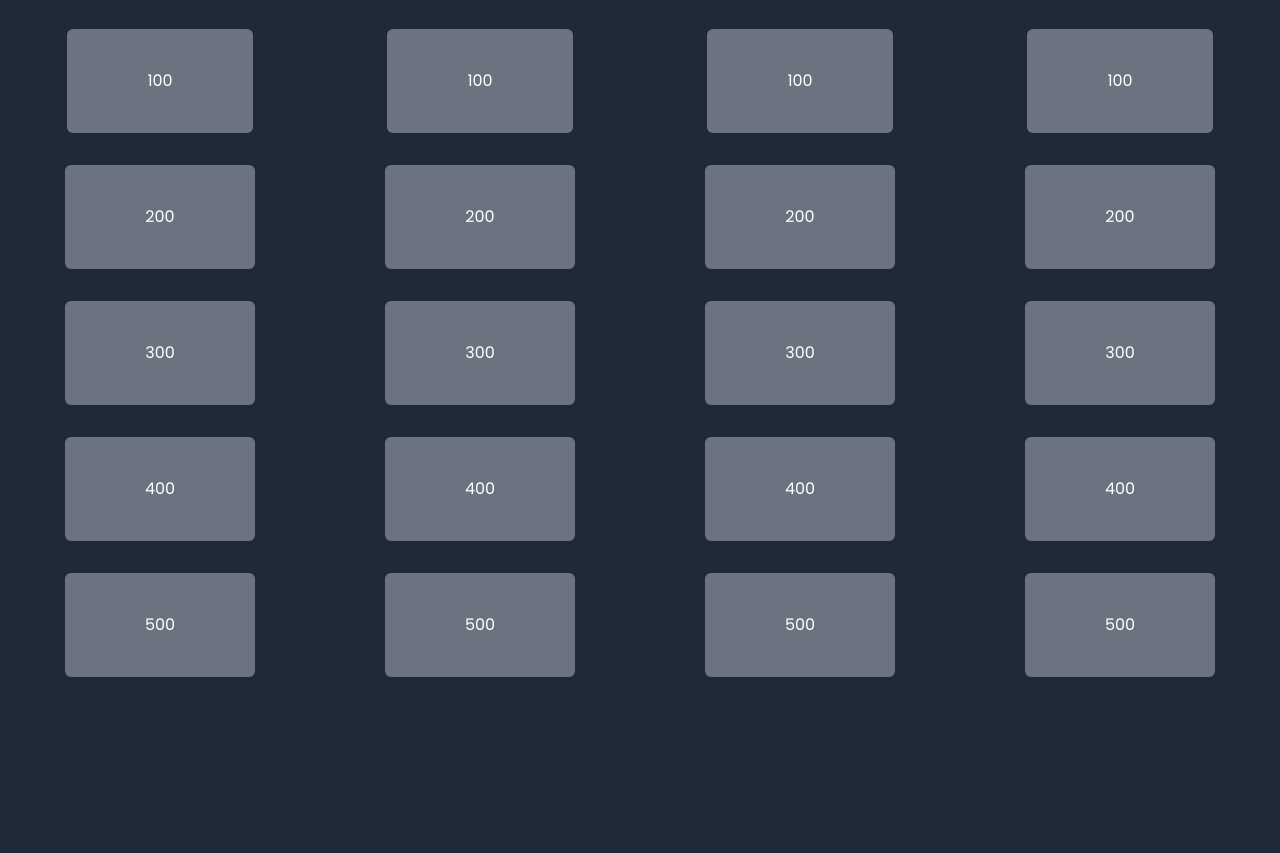
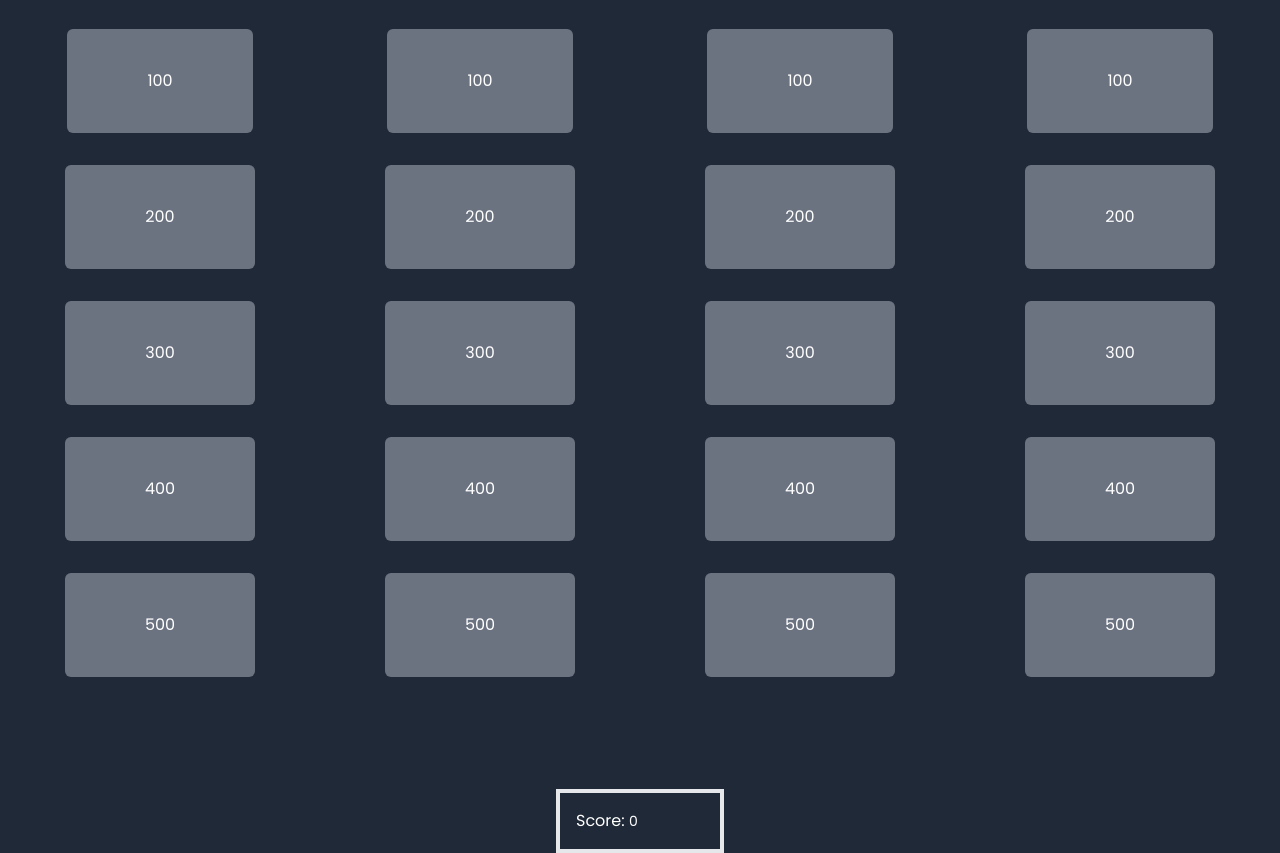
Before and after one commit to mccoydidericksen/jeopardy-game, a plain HTML site: page game.html in a window 1280 px wide. Shown: the part 179-1032 px from the top of the page. Before the commit the page ends 872 px from the top, so only its background shows below. Drawn offline with nearby package versions, Linux system fonts and the light colour scheme; no server answers.

Commit message:
added game score card

```diff
--- a/game.html
+++ b/game.html
@@ -68,6 +68,13 @@
                         </div>
                     </div>
                 </div>
+
+                <div class="container mx-auto mt-24">
+                    <div class="box-content h-22 w-32 p-4 border-4 mx-auto">
+                        <p class="text-white">Score: <span class="text-sm whitespace-no-wrap flex-1">0</span></p>
+                    </div>
+                </div>
+
                 <div class="relative z-10" aria-labelledby="Question" role="dialog" aria-modal="true" hidden>
                     <div class="fixed inset-0 bg-gray-500 bg-opacity-75 transition-opacity"></div>
                     <div class="fixed inset-0 z-10 overflow-y-auto">
```
